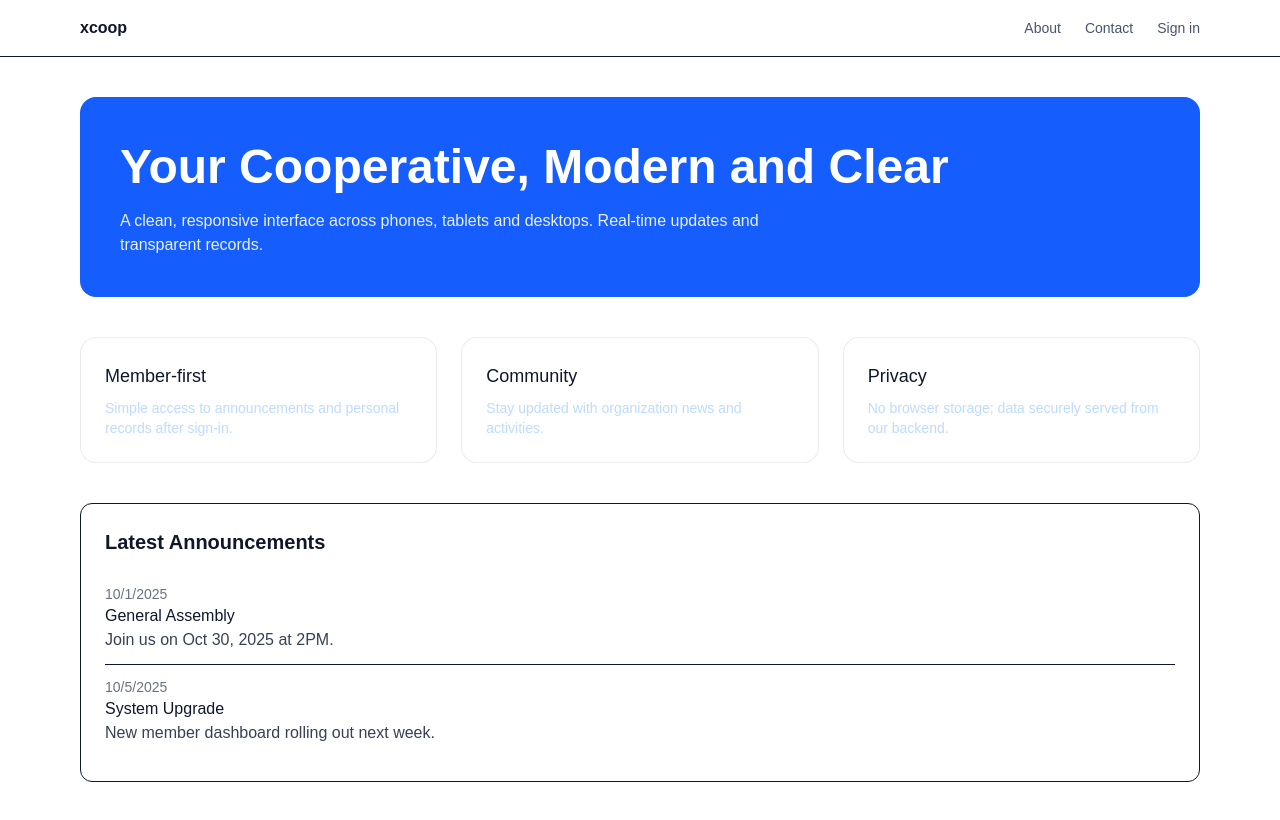
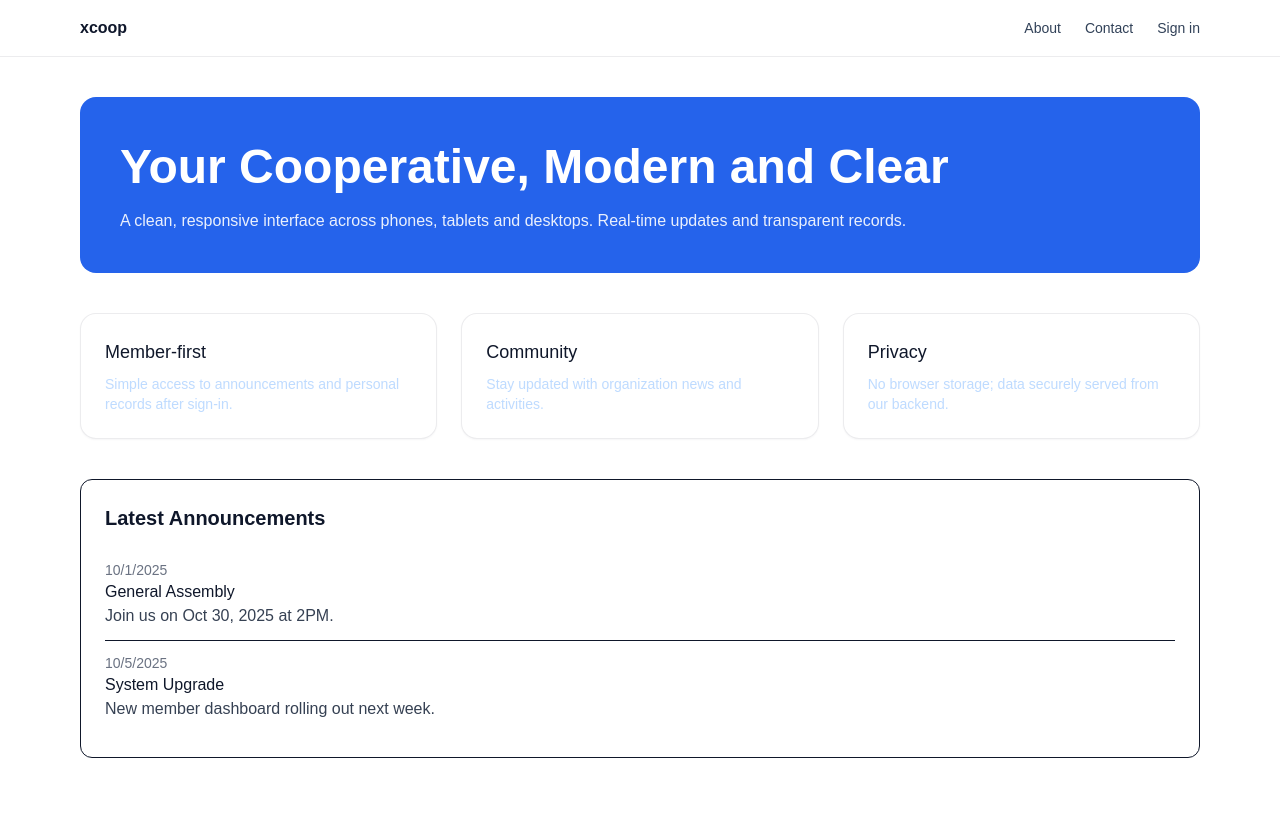
Before and after one commit to minbsfa/xcoop, a Next.js app: page / in a window 1280 px wide. Built offline with nearby package versions, Linux system fonts and the light colour scheme; no server answers.

Commit message:
feat(ui): improve light palette contrast and consistency; refined navbar and hero

```diff
--- a/src/app/globals.css
+++ b/src/app/globals.css
@@ -4,7 +4,11 @@
   --background: #ffffff; /* clean light */
   --foreground: #0f172a; /* slate-900 */
   --muted: #475569;      /* slate-600 */
+  --muted-2: #64748b;    /* slate-500 */
+  --border: rgba(15, 23, 42, 0.08);
   --brand: #2563eb;      /* blue-600 */
+  --brand-600: #2563eb;
+  --brand-700: #1d4ed8;
 }
 
 @theme inline {
@@ -29,6 +33,7 @@ body {
 
 .card {
   background: #ffffff;
-  border: 1px solid rgba(15, 23, 42, 0.08);
+  border: 1px solid var(--border);
   border-radius: 16px;
+  box-shadow: 0 1px 2px rgba(15, 23, 42, 0.04);
 }
--- a/src/app/page.tsx
+++ b/src/app/page.tsx
@@ -5,9 +5,9 @@ export default function Home() {
   ];
   return (
     <div className="py-10 space-y-10">
-      <section className="rounded-2xl bg-blue-600 text-white p-10">
+      <section className="rounded-2xl bg-[color:var(--brand-600)] hover:bg-[color:var(--brand-700)] transition-colors text-white p-10">
         <h1 className="text-3xl md:text-5xl font-semibold leading-tight">Your Cooperative, Modern and Clear</h1>
-        <p className="mt-3 max-w-2xl text-white/90">A clean, responsive interface across phones, tablets and desktops. Real-time updates and transparent records.</p>
+        <p className="mt-3 max-w-2xl/ text-white/90">A clean, responsive interface across phones, tablets and desktops. Real-time updates and transparent records.</p>
       </section>
       <section className="grid gap-6 md:grid-cols-3">
         <div className="card p-6">
--- a/src/components/Navbar.tsx
+++ b/src/components/Navbar.tsx
@@ -6,13 +6,13 @@ export default async function Navbar() {
   const { data } = await supabase.auth.getSession();
   const isAuthed = !!data.session;
   return (
-    <header className="sticky top-0 z-50 w-full border-b bg-white/70 backdrop-blur">
+    <header className="sticky top-0 z-50 w-full border-b border-[color:var(--border)] bg-white/80 backdrop-blur">
       <div className="mx-auto flex h-14 max-w-6xl items-center justify-between px-4">
         <Link href="/" className="font-semibold text-slate-900">xcoop</Link>
         <nav className="hidden gap-6 md:flex">
-          <Link href="/about" className="text-sm text-slate-600 hover:text-slate-900">About</Link>
-          <Link href="/contact" className="text-sm text-slate-600 hover:text-slate-900">Contact</Link>
-          <Link href={isAuthed ? "/member/dashboard" : "/signin"} className="text-sm text-slate-600 hover:text-slate-900">{isAuthed ? "Dashboard" : "Sign in"}</Link>
+          <Link href="/about" className="text-sm text-slate-700 hover:text-slate-900">About</Link>
+          <Link href="/contact" className="text-sm text-slate-700 hover:text-slate-900">Contact</Link>
+          <Link href={isAuthed ? "/member/dashboard" : "/signin"} className="text-sm text-slate-700 hover:text-slate-900">{isAuthed ? "Dashboard" : "Sign in"}</Link>
         </nav>
         <Link href={isAuthed ? "/profile" : "/signin"} className="md:hidden text-sm text-slate-700">Profile</Link>
       </div>
```
